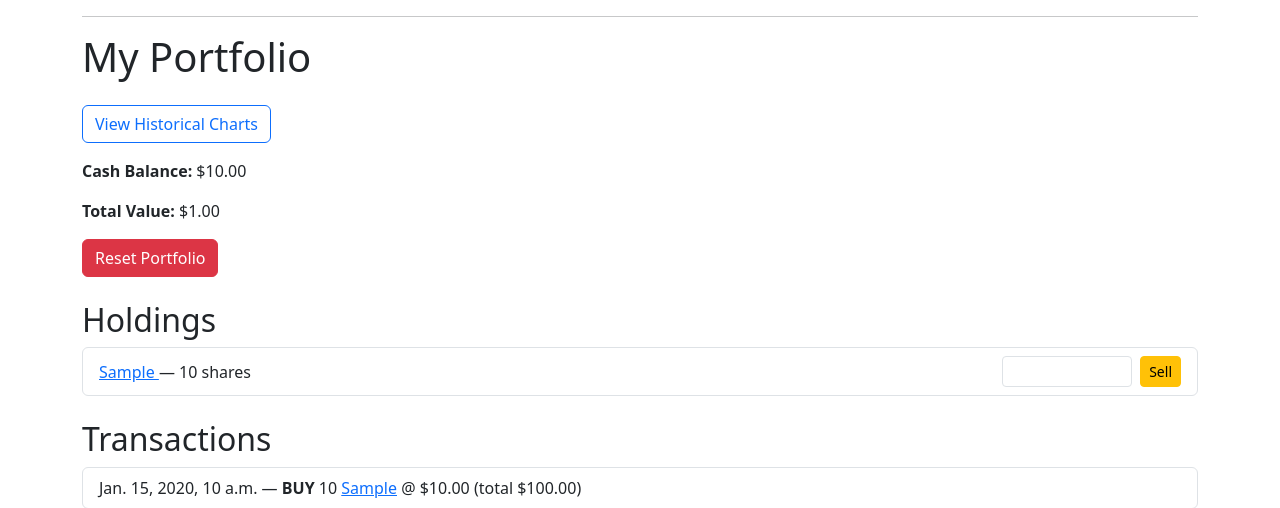
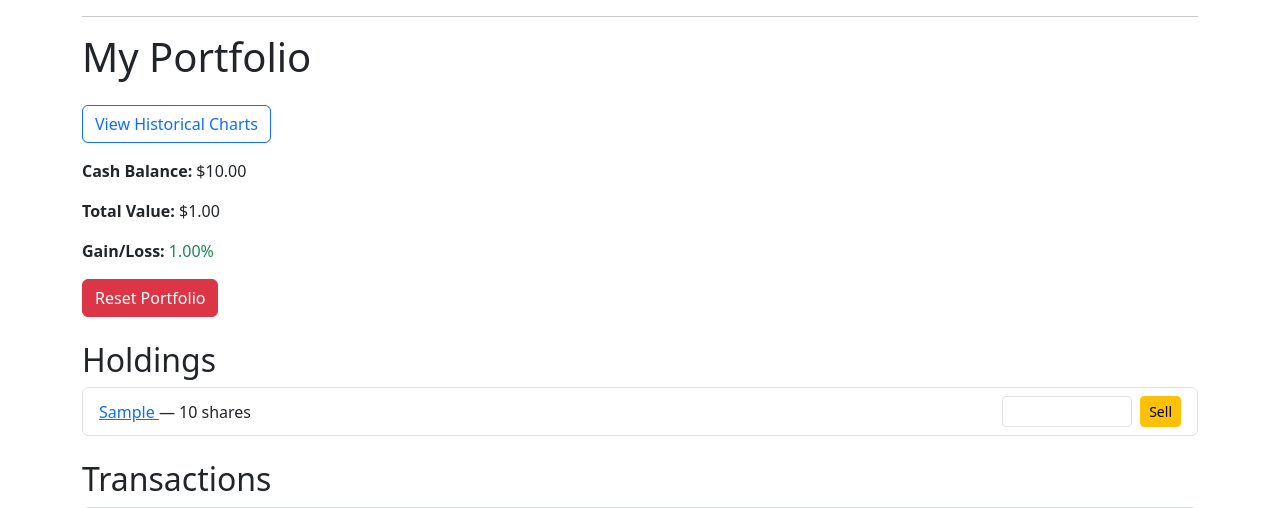
Before and after one commit to cmacias076/trading-project-app, a Django app: template paper_trader/trading/templates/trading/portfolio.html in a window 1280 px wide. Shown: the part 55-563 px from the top of the page. Run offline with Django 5.2, Linux system fonts and the light colour scheme; tables that the repository leaves empty hold one stand-in row (values such as "Sample post"); the template is opened without the code that fills it: values that come from a table or form of the project are taken from there, most other values are stand-ins (such as "Sample title", 1, 10 or a date in 2020).

Commit message:
Show portfolio gain/loss percentage in portfolio view

```diff
--- a/paper_trader/trading/templates/trading/portfolio.html
+++ b/paper_trader/trading/templates/trading/portfolio.html
@@ -3,12 +3,23 @@
 {% block title %}My Portfolio{% endblock %}
 
 {% block content %}
-  <h1 class="mb-4">My Portfolio</h1>
 
-  <a href="{% url 'instrument_history' %}" class="btn btn-outline-primary mb-3">View Historical Charts</a>
+<h1 class="mb-4">My Portfolio</h1>
 
-  <p><strong>Cash Balance:</strong> ${{ portfolio.cash_balance|floatformat:2 }}</p>
-  <p><strong>Total Value:</strong> ${{ total_value|floatformat:2 }}</p>
+    <a href="{% url 'instrument_history' %}" class="btn btn-outline-primary mb-3">View Historical Charts</a>
+
+    <p><strong>Cash Balance:</strong> ${{ portfolio.cash_balance|floatformat:2 }}</p>
+    <p><strong>Total Value:</strong> ${{ total_value|floatformat:2 }}</p>
+
+    {% if gain_loss_percent is not None %}
+     <p>
+       <strong>Gain/Loss:</strong>
+       <span class="{% if gain_loss_percent >= 0 %}text-success{% else %}text-danger{% endif %}">
+        {{ gain_loss_percent|floatformat:2 }}%
+       </span>
+     </p>
+    {% endif %}
+
 
   <form method="post" action="{% url 'reset_portfolio' %}" class="mb-4">
     {% csrf_token %}
```
Also changed, not shown: paper_trader/trading/views.py (+6 -1 lines).
